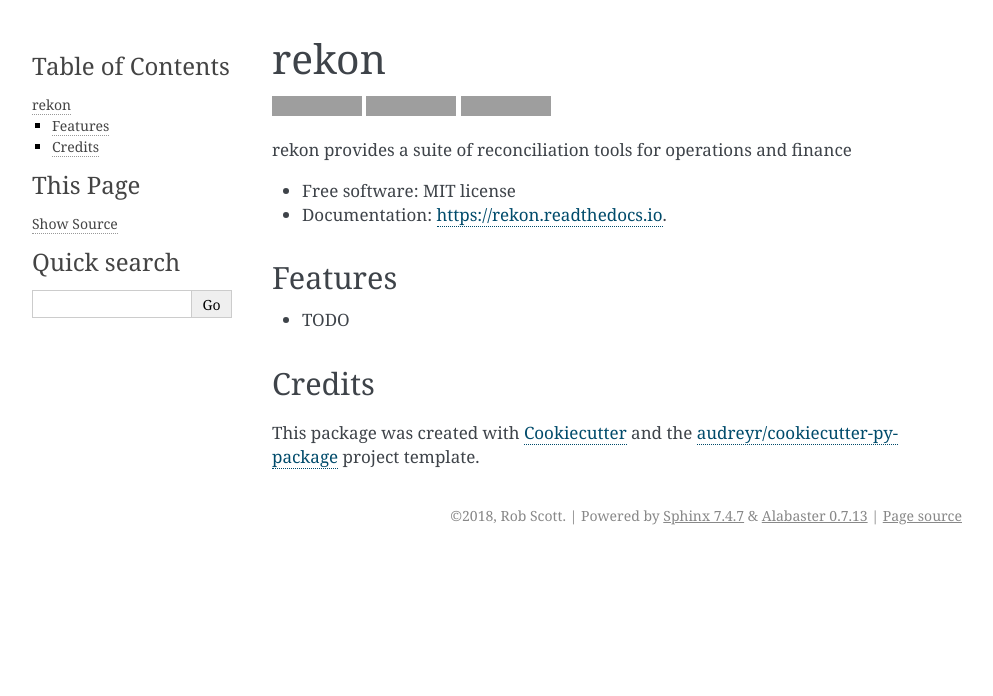
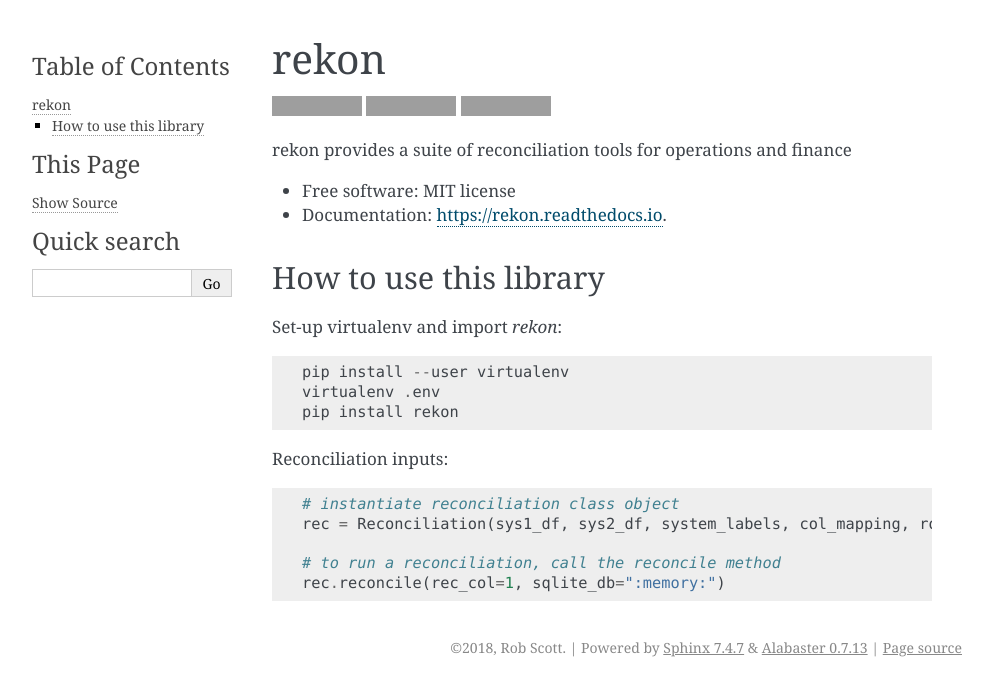
Before and after one commit to rjdscott/rekon, a Sphinx documentation site: the page built from docs/readme.rst, in a window 1280 px wide. Shown: the top 696 px of the page, without its empty margins (148-1141 px from the left). Built offline with Sphinx 7.4.7, drawn with Linux system fonts in a browser that asks for light colours; pages that are not in the unit, such as notebooks, are missing from menus; grey boxes are pictures that could not be loaded.

```diff
--- a/README.rst
+++ b/README.rst
@@ -23,15 +23,20 @@ rekon provides a suite of reconciliation tools for operations and finance
 * Documentation: https://rekon.readthedocs.io.
 
 
-Features
---------
 
-* TODO
+How to use this library
+----------------------
 
-Credits
--------
+Set-up virtualenv and import `rekon`::
 
-This package was created with Cookiecutter_ and the `audreyr/cookiecutter-pypackage`_ project template.
+    pip install --user virtualenv
+    virtualenv .env
+    pip install rekon
 
-.. _Cookiecutter: https://github.com/audreyr/cookiecutter
-.. _`audreyr/cookiecutter-pypackage`: https://github.com/audreyr/cookiecutter-pypackage
+Reconciliation inputs::
+
+    # instantiate reconciliation class object
+    rec = Reconciliation(sys1_df, sys2_df, system_labels, col_mapping, row_mapping)
+
+    # to run a reconciliation, call the reconcile method
+    rec.reconcile(rec_col=1, sqlite_db=":memory:")
--- a/rekon/__init__.py
+++ b/rekon/__init__.py
@@ -5,5 +5,3 @@
 __author__ = """Rob Scott"""
 __email__ = 'rob@rjdscott.com'
 __version__ = '0.1.1'
-
-from rekon.rekon import *
```
Also changed, not shown: docs/usage.rst (+12 -0 lines), setup.py (+2 -10 lines), 5 other files.
